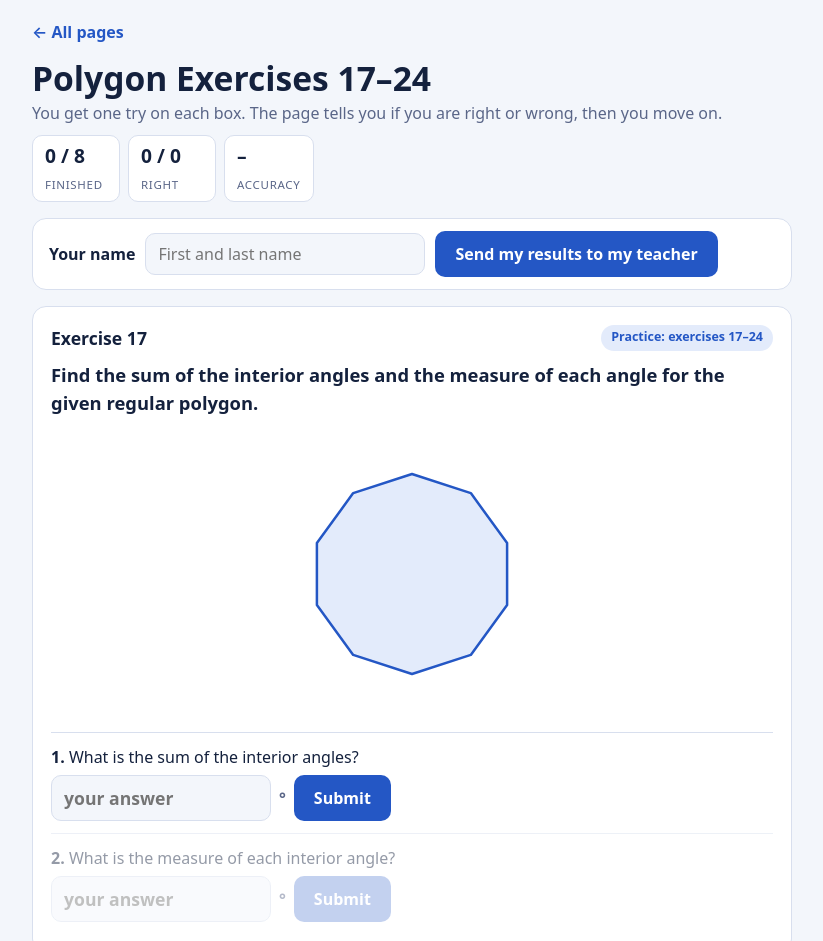
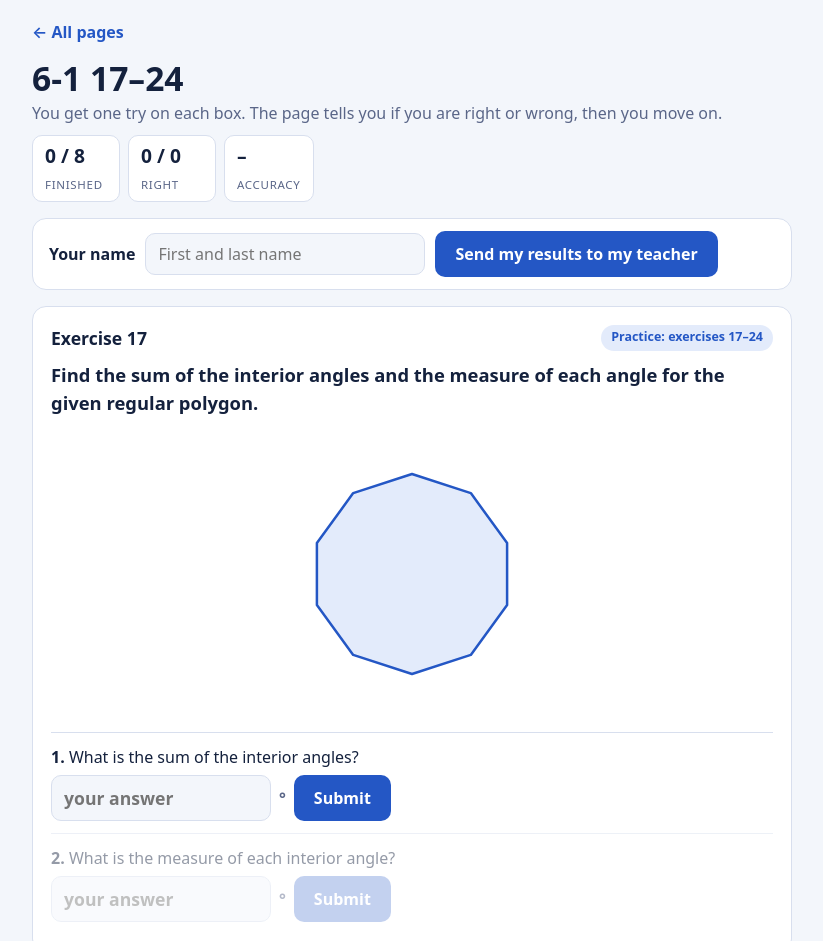
Before and after one commit to sshaw-glitch/geometry10, a plain HTML site: page 6-1.html in a window 1280 px wide. Shown: the top 941 px of the page, without its empty margins (228-1051 px from the left). Drawn offline with Linux system fonts and the light colour scheme.

Commit message:
Update 6-1.html

```diff
--- a/6-1.html
+++ b/6-1.html
@@ -3,7 +3,7 @@
 <head>
 <meta charset="utf-8">
 <meta name="viewport" content="width=device-width, initial-scale=1, viewport-fit=cover">
-<title>Polygon Exercises 17–24</title>
+<title>6-1 17–24</title>
 <style>
 :root{--bg:#f3f6fb;--surface:#fff;--ink:#14213d;--muted:#5a6688;--line:#d8dfee;--accent:#2457c5;--accent-soft:#e3ebfb;--accent-ink:#fff;--good:#1b7a45;--good-soft:#def3e6;--bad:#b3261e;--bad-soft:#fbe5e3;--warn:#9a5b00;--warn-soft:#fbecd2;--font:system-ui,-apple-system,"Segoe UI",Roboto,sans-serif}
 @media (prefers-color-scheme:dark){:root{--bg:#0e1526;--surface:#161e33;--ink:#e8edf9;--muted:#9aa7c7;--line:#2a3556;--accent:#7ea6ff;--accent-soft:#1f2e55;--accent-ink:#0e1526;--good:#5fd38d;--good-soft:#15352a;--bad:#ff8a80;--bad-soft:#3d1f22;--warn:#f0b45a;--warn-soft:#3b2e14;color-scheme:dark}}
@@ -64,7 +64,7 @@ h1,h2{margin:0}
 <div class="shell">
   <a href="./" style="color:var(--accent,#2457c5);font-weight:600;text-decoration:none;align-self:flex-start">← All pages</a>
   <header class="top">
-    <div><h1>Polygon Exercises 17–24</h1><p>You get one try on each box. The page tells you if you are right or wrong, then you move on.</p></div>
+    <div><h1>6-1 17–24</h1><p>You get one try on each box. The page tells you if you are right or wrong, then you move on.</p></div>
     <div class="stats" id="stats" aria-live="polite"></div>
   </header>
   <div class="card who">
```
